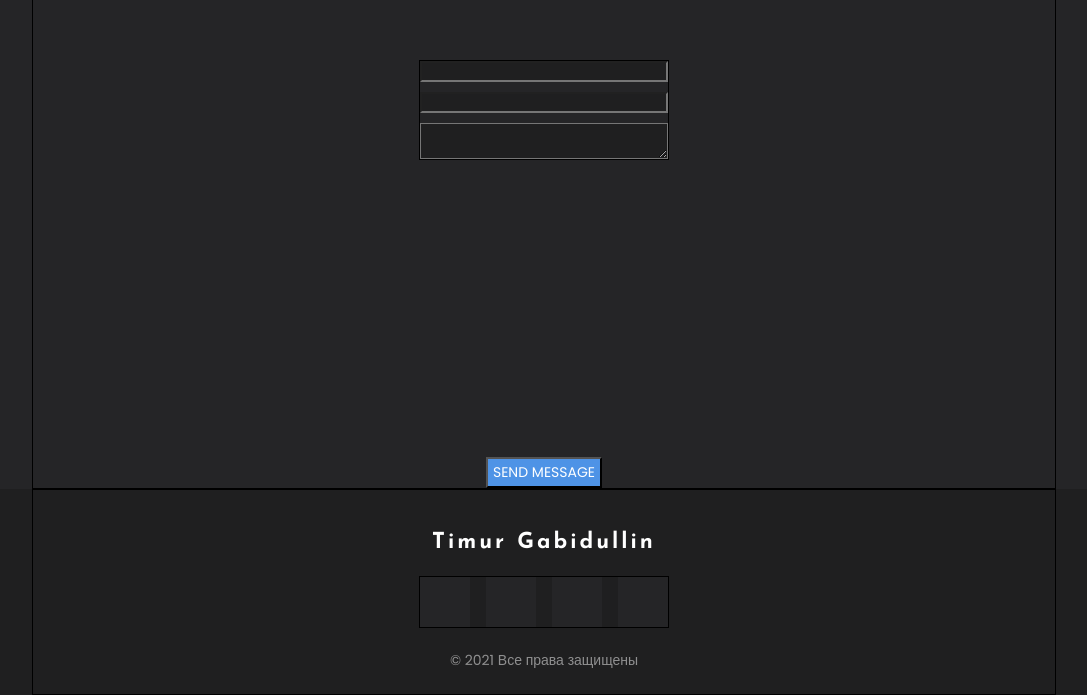
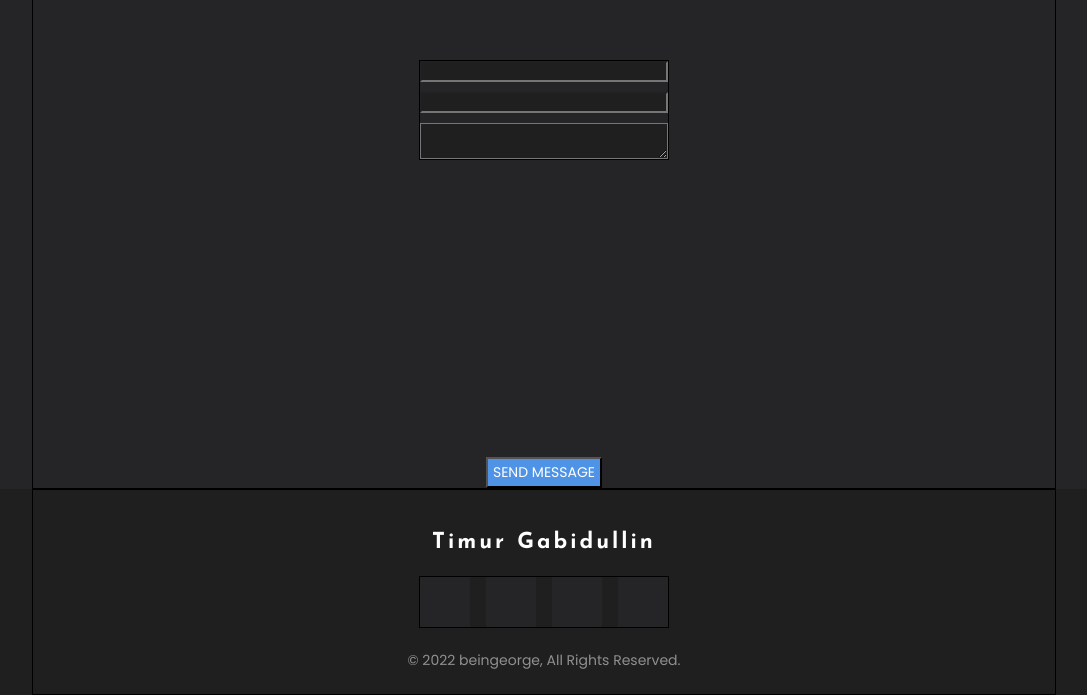
Before and after one commit to TimurGabidullin/portfolio, a React (Create React App) app: page / in a window 1280 px wide. Shown: the part 2791-3486 px from the top of the page, without its empty margins (96-1183 px from the left). Built offline with nearby package versions, Linux system fonts and the light colour scheme.

Commit message:
english version

```diff
--- a/src/footer/Footer.js
+++ b/src/footer/Footer.js
@@ -15,10 +15,11 @@ function Footer() {
                     <div className={style.icon}></div>
                     <div className={style.icon}></div>
                 </div>
-                <span className={style.copy}>&copy; 2021 Все права защищены</span>
+                <span className={style.copy}>© 2022 beingeorge, All Rights Reserved.</span>
             </div>
         </div>
     );
 }
 
+
 export default Footer;
```
